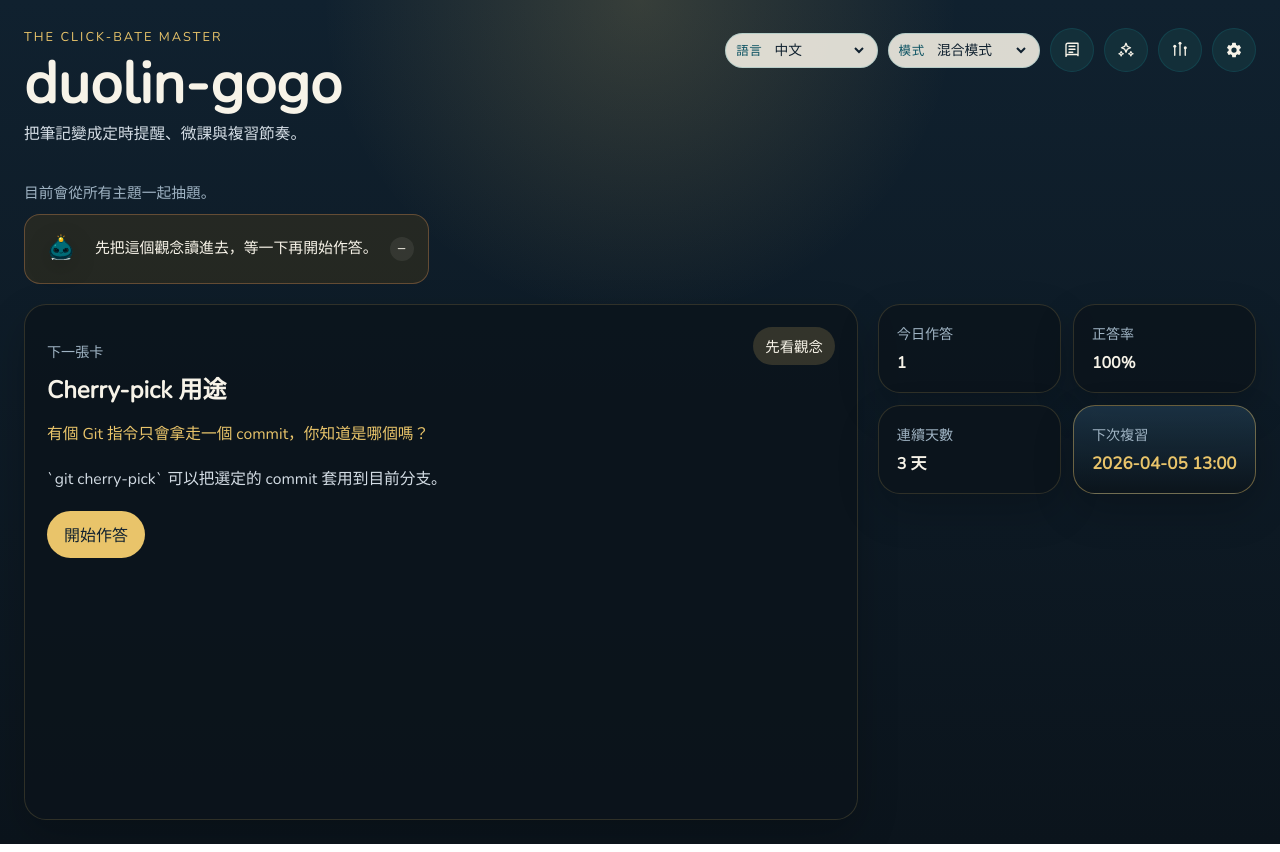
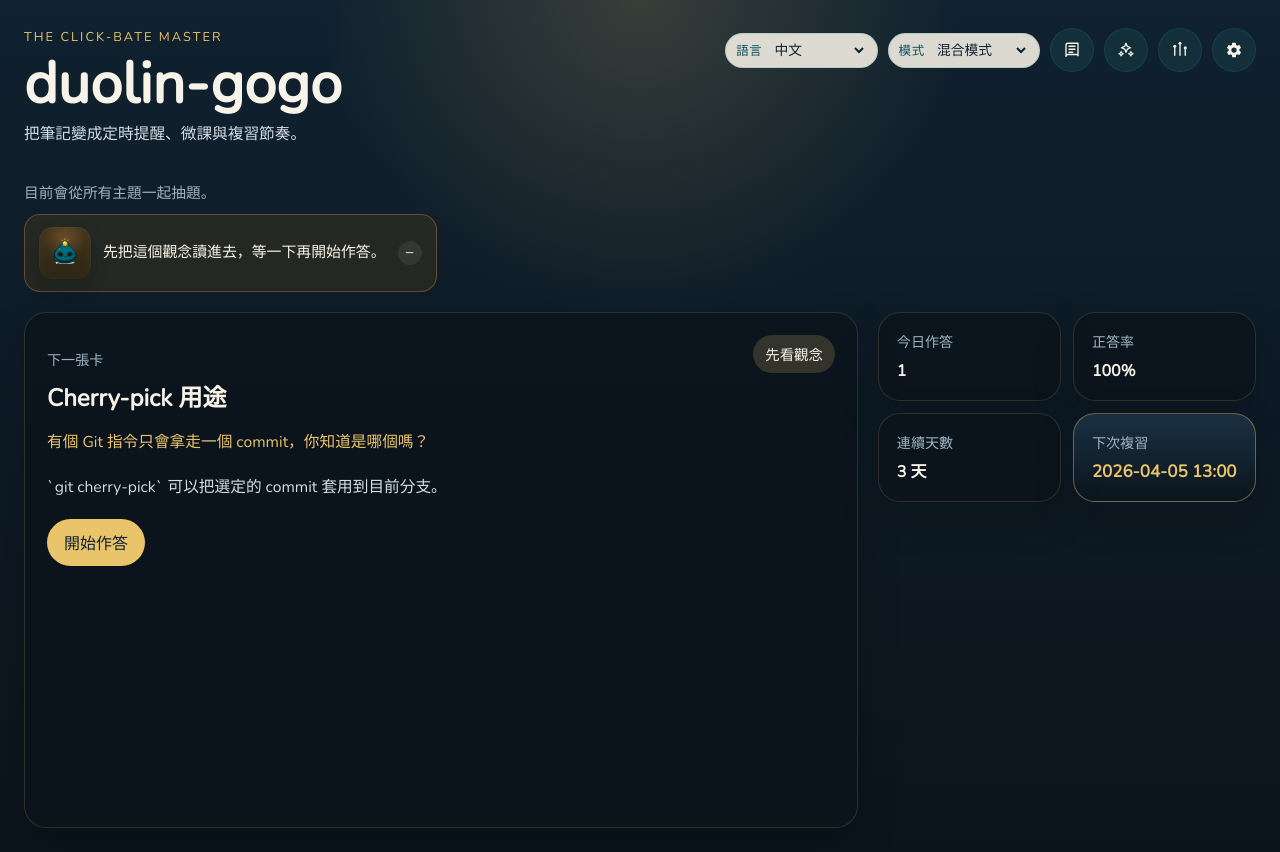
Before and after one commit to GMfatcat/duolin-gogo, a Vue app in the folder app/frontend/: page / in a window 1280 px wide. Built offline with nearby package versions, Linux system fonts and the light colour scheme.

Commit message:
style: give dg idle state a stable avatar base

```diff
--- a/app/frontend/src/style.css
+++ b/app/frontend/src/style.css
@@ -208,12 +208,21 @@ body {
   flex: 0 0 auto;
   width: 44px;
   height: 44px;
+  padding: 4px;
+  border-radius: 14px;
+  background:
+    radial-gradient(circle at 35% 30%, rgba(23, 168, 181, 0.12), transparent 58%),
+    linear-gradient(180deg, rgba(17, 49, 58, 0.42), rgba(11, 27, 35, 0.26));
+  box-shadow:
+    inset 0 0 0 1px rgba(23, 168, 181, 0.08),
+    0 8px 18px rgba(3, 10, 16, 0.16);
   transform-origin: center bottom;
   transition:
     transform 180ms ease,
     box-shadow 180ms ease,
     filter 180ms ease,
-    border-radius 180ms ease;
+    border-radius 180ms ease,
+    background 180ms ease;
 }
 
 .assistant-avatar-image {
@@ -253,24 +262,36 @@ body {
 }
 
 .assistant-hint.celebration .assistant-avatar {
-  background: var(--dg-teal);
+  background:
+    radial-gradient(circle at 50% 22%, rgba(255, 216, 77, 0.26), transparent 42%),
+    linear-gradient(180deg, rgba(20, 85, 88, 0.82), rgba(14, 58, 68, 0.72));
   color: var(--text-main);
 }
 
 .assistant-hint.focus .assistant-avatar {
-  background: var(--dg-teal-bright);
+  background:
+    radial-gradient(circle at 35% 30%, rgba(23, 168, 181, 0.22), transparent 54%),
+    linear-gradient(180deg, rgba(20, 88, 96, 0.76), rgba(12, 58, 67, 0.66));
   color: var(--bg-deep);
+}
+
+.assistant-hint.warning .assistant-avatar {
+  background:
+    radial-gradient(circle at 50% 24%, rgba(244, 162, 97, 0.24), transparent 44%),
+    linear-gradient(180deg, rgba(84, 62, 26, 0.72), rgba(54, 39, 18, 0.62));
 }
 
 .assistant-avatar.stage-1 {
   box-shadow:
     inset 0 -2px 0 rgba(16, 33, 47, 0.15),
-    0 0 0 2px rgba(23, 168, 181, 0.18);
+    inset 0 0 0 1px rgba(23, 168, 181, 0.12),
+    0 0 0 2px rgba(23, 168, 181, 0.16);
 }
 
 .assistant-avatar.stage-2 {
   box-shadow:
     inset 0 -2px 0 rgba(16, 33, 47, 0.15),
+    inset 0 0 0 1px rgba(233, 196, 106, 0.14),
     0 0 0 2px rgba(23, 168, 181, 0.28),
     0 0 18px rgba(233, 196, 106, 0.15),
     0 8px 20px rgba(15, 143, 156, 0.2);
@@ -279,6 +300,9 @@ body {
 
 .assistant-avatar.pose-idle {
   transform: translateY(0);
+  background:
+    radial-gradient(circle at 35% 30%, rgba(23, 168, 181, 0.14), transparent 58%),
+    linear-gradient(180deg, rgba(18, 55, 65, 0.48), rgba(10, 30, 38, 0.3));
 }
 
 .assistant-avatar.pose-idle .assistant-avatar-image {
```
